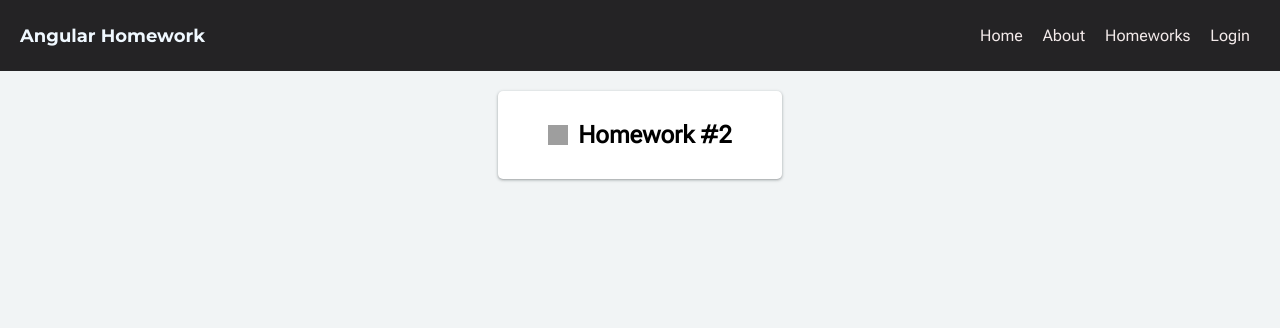
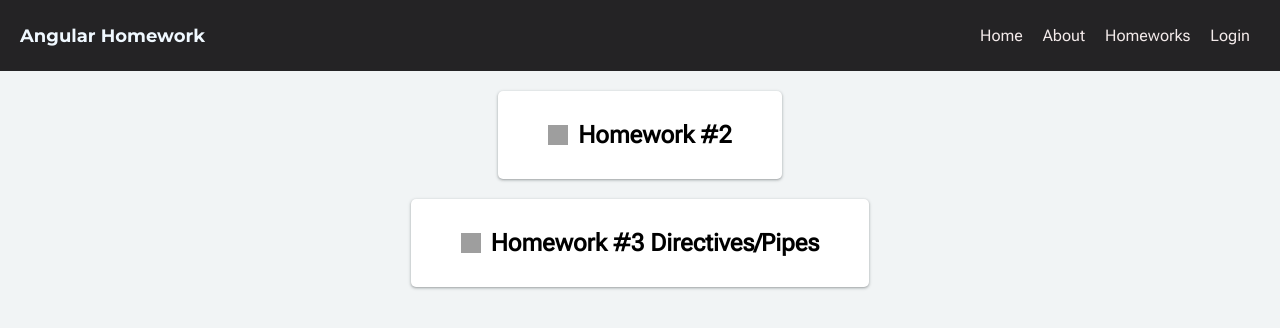
Before and after one commit to Fareks/Angular-Homework, an Angular app: page /homeworks in a window 1280 px wide. Shown: the top 328 px of the page. Built offline with nearby package versions, Linux system fonts and the light colour scheme; grey boxes are pictures that could not be loaded.

Commit message:
pipe directives

```diff
--- a/src/app/app-routing.module.ts
+++ b/src/app/app-routing.module.ts
@@ -3,6 +3,7 @@
 import { AboutComponent } from './about/about.component';
 import { CardInfoComponent } from './card-info/card-info.component';
 import { HomepageComponent } from './homepage/homepage.component';
+import { Homework3Component } from './homework-3/homework3/homework3.component';
 import { Homework2Component } from './homework2/homework2.component';
 import { HomeworksComponent } from './homeworks/homeworks.component';
 import { LoginFormComponent } from './login/components/login-form/login-form.component';
@@ -14,7 +15,8 @@
   { path: 'card/:id', component: CardInfoComponent },
   { path: 'login', component: LoginFormComponent },
   { path: 'homework-2', component: Homework2Component },
-  { path: 'homeworks', component: HomeworksComponent }
+  { path: 'homeworks', component: HomeworksComponent },
+  { path: 'homework-3', component: Homework3Component}
 ]
 @NgModule({
   imports: [RouterModule.forRoot(routes)],
--- a/src/app/app.module.ts
+++ b/src/app/app.module.ts
@@ -15,6 +15,9 @@
 import { Homework2ItemComponent } from './homework2-item/homework2-item.component';
 import { HomeworksComponent } from './homeworks/homeworks.component';
 import { HomeworksItemComponent } from './homeworks-item/homework-item.component';
+import { Homework3Component } from './homework-3/homework3/homework3.component';
+import { BackgroundDirective } from './homework-3/directives/background.directive';
+import { MyPipePipe } from './homework-3/pipes/my-pipe.pipe';
 
 
 
@@ -30,6 +33,8 @@
     Homework2ItemComponent,
     HomeworksComponent,
     HomeworksItemComponent,
+    Homework3Component,
+    BackgroundDirective, MyPipePipe
   ],
   imports: [
     BrowserModule,
--- /dev/null
+++ b/src/app/homework-3/directives/background.directive.ts
@@ -0,0 +1,14 @@
+import { Directive, ElementRef, OnInit, Renderer2 } from "@angular/core";
+
+@Directive({
+    selector:'[appBackground]'
+})
+export class BackgroundDirective implements  OnInit{
+    constructor ( private element : ElementRef, private renderer : Renderer2) {
+
+    }
+    ngOnInit () {
+    this.element.nativeElement.style.backgroundColor = "rgb(117 212 243)";
+       console.log(this.element);
+    }
+}
--- /dev/null
+++ b/src/app/homework-3/homework3/homework3.component.html
@@ -0,0 +1,5 @@
+<div>
+    <p>Directives</p>
+<h1 appBackground>homework3 works!</h1>
+<p>2 with pipe is : {{2 | myPipe : 2}}</p>
+</div>
--- /dev/null
+++ b/src/app/homework-3/homework3/homework3.component.scss
@@ -0,0 +1,6 @@
+div {
+    display: flex;
+    justify-content: center;
+    flex-direction: column;
+    align-items: center;
+}
--- /dev/null
+++ b/src/app/homework-3/homework3/homework3.component.ts
@@ -0,0 +1,15 @@
+import { Component, OnInit } from '@angular/core';
+
+@Component({
+  selector: 'app-homework3',
+  templateUrl: './homework3.component.html',
+  styleUrls: ['./homework3.component.scss']
+})
+export class Homework3Component implements OnInit {
+
+  constructor() { }
+
+  ngOnInit(): void {
+  }
+
+}
--- /dev/null
+++ b/src/app/homework-3/pipes/my-pipe.pipe.ts
@@ -0,0 +1,12 @@
+import { Pipe, PipeTransform } from '@angular/core';
+
+@Pipe({
+  name: 'myPipe'
+})
+export class MyPipePipe implements PipeTransform {
+
+  transform(value: number, addNum : number = 0) {
+    return value + addNum;
+  }
+
+}
--- a/src/app/homeworks/homeworks.component.html
+++ b/src/app/homeworks/homeworks.component.html
@@ -1,3 +1,5 @@
 <div class="homeworks-container">
     <app-homeworks-item [homeworkName]="'Homework #2'" [link] = "'/homework-2'"></app-homeworks-item>
+    <app-homeworks-item [homeworkName]="'Homework #3 Directives/Pipes'"
+    [link]="'/homework-3'"></app-homeworks-item>
 </div>
--- a/src/app/homeworks/homeworks.component.scss
+++ b/src/app/homeworks/homeworks.component.scss
@@ -9,3 +9,8 @@
         font-size: 19px;
     }
 }
+.homeworks-container {
+    display: flex;
+    flex-direction: column;
+    gap:20px;
+}
```
Also changed, not shown: 2 other files (tests, documents, lock files or other folders).
